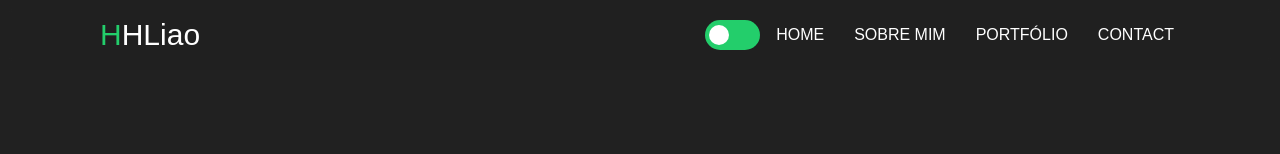
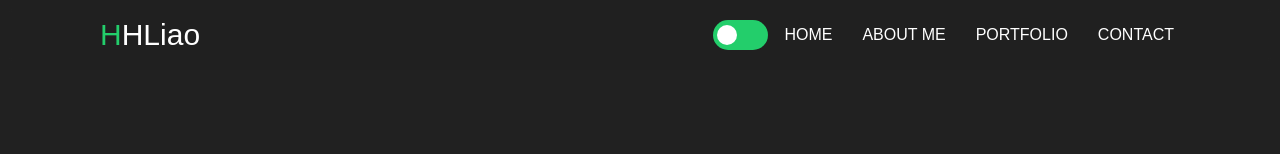
Before and after one commit to Hsien-HsiuLiao/hsien-hsiuliao.github.io, a React (Create React App) app: page / in a window 1280 px wide. Shown: the top 154 px of the page. Built offline with nearby package versions, Linux system fonts and the light colour scheme; the HTML template or start-up script is replaced by a standard one.

Commit message:
update Header text

```diff
--- a/src/components/Header/Header.tsx
+++ b/src/components/Header/Header.tsx
@@ -39,13 +39,13 @@ export function Header() {
           <NavHashLink smooth to="#home" onClick={closeMenu}>
             Home
           </NavHashLink>
-          <NavHashLink smooth to="#sobre" onClick={closeMenu}>
-            Sobre mim
+          <NavHashLink smooth to="#about" onClick={closeMenu}>
+            About Me
           </NavHashLink>
           <NavHashLink smooth to="#portfolio" onClick={closeMenu}>
-            Portfólio
+            Portfolio
           </NavHashLink>
-          <NavHashLink smooth to="#contato" onClick={closeMenu}>
+          <NavHashLink smooth to="#contact" onClick={closeMenu}>
             Contact
           </NavHashLink>
          {/*  <a href={Curriculo} download className="button">
```
